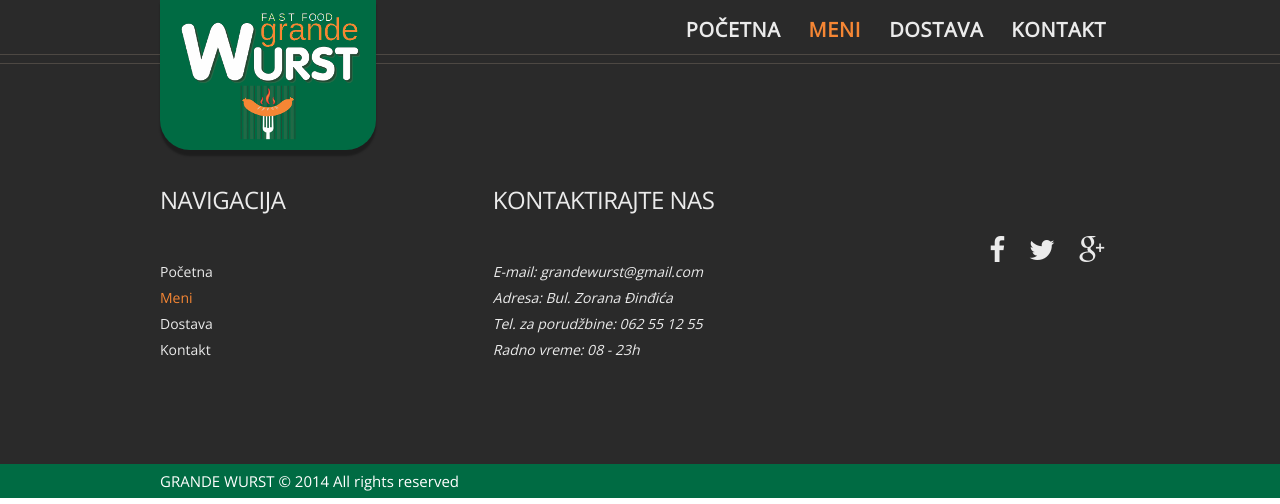
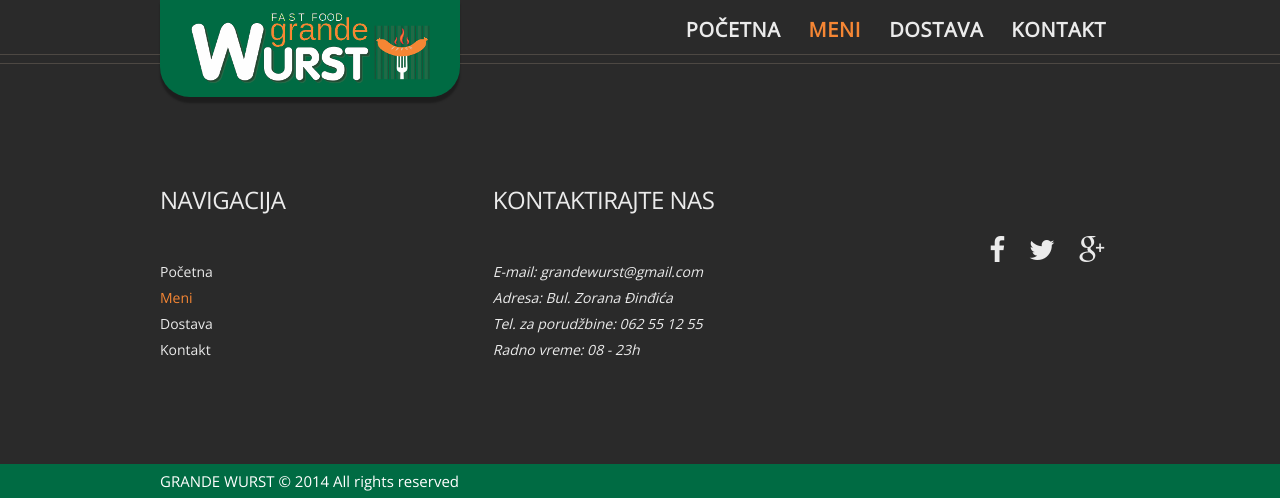
Before and after one commit to TingoL/grandewurst, a PHP site: page /meni.php in a window 1280 px wide. Shown: the top 504 px of the page. Run offline with PHP 8.4, Linux system fonts and the light colour scheme; some libraries are stand-ins or nearby versions.

Commit message:
izduzen logo

```diff
--- a/public/css/custom.css
+++ b/public/css/custom.css
@@ -11,8 +11,8 @@ body {
   top: -2px;
   left: 0;
   background: #006b43;
-  width: 216px;
-  padding: 12px 20px 4px;
+  width: 300px;
+  padding: 12px 20px 6px;
   z-index: 100;
 
   -webkit-box-sizing: border-box;
@@ -32,7 +32,7 @@ body {
 }
 
 .company-name {
-  display: block;
+  display: inline-block;
   width: 180px;
   height: 75px;
   margin: 0 auto;
@@ -46,7 +46,8 @@ body {
   display: inline-block;
   width: 56px;
   height: 55px;
-  margin: 0 auto;
+  padding-bottom: 5px;
+
 
 }
 
```
